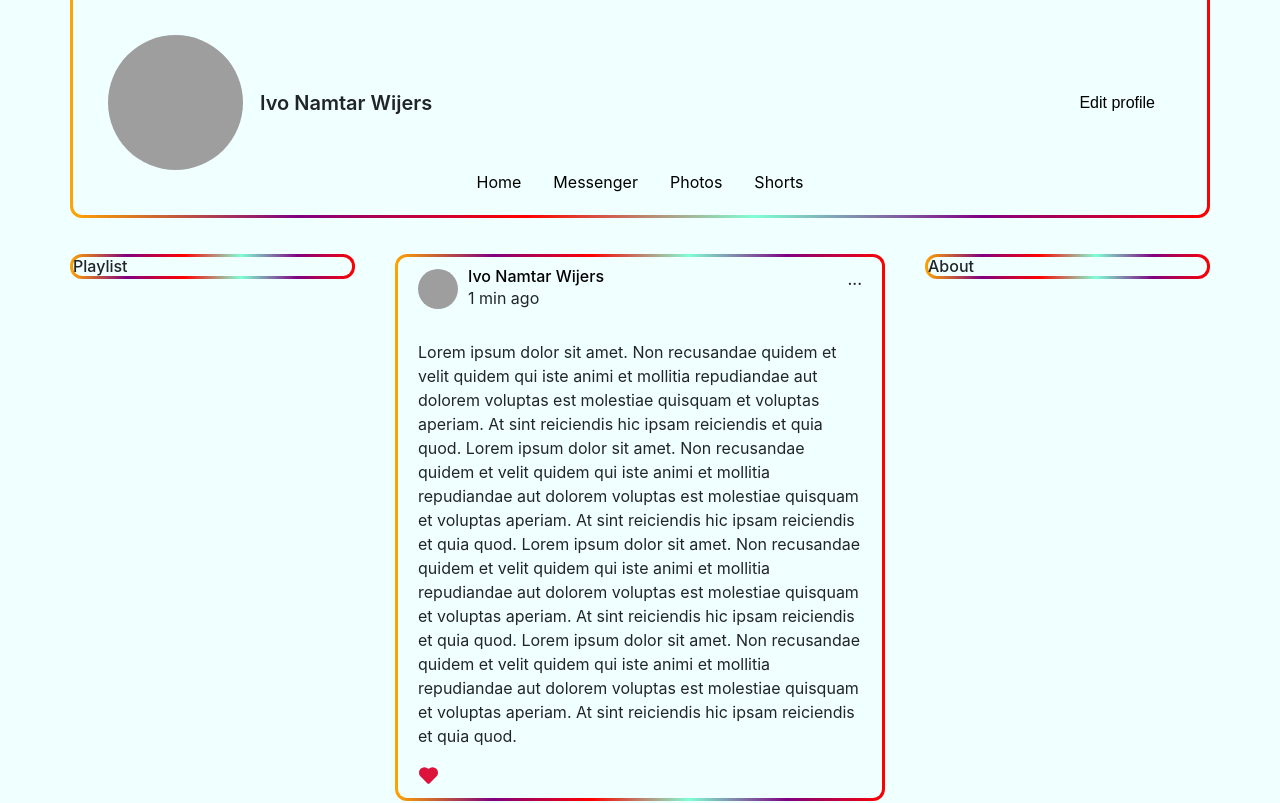
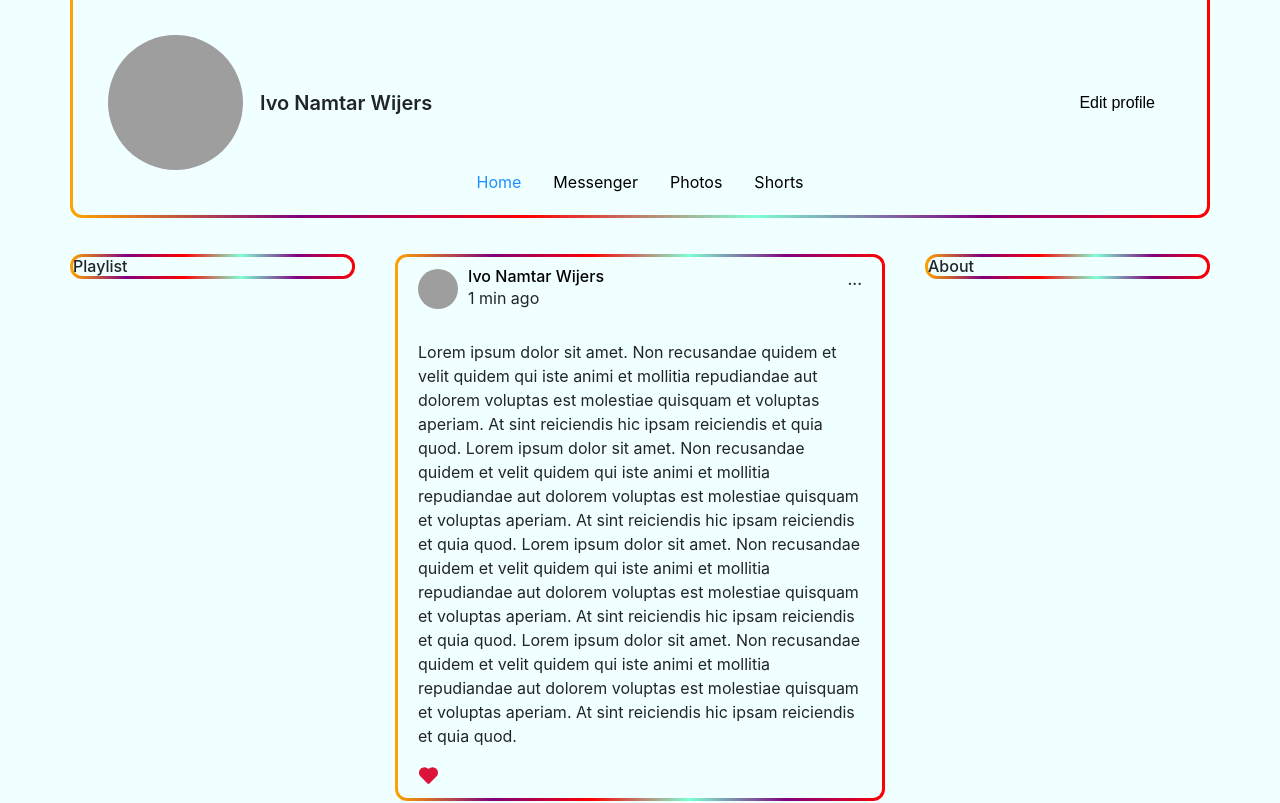
Before and after one commit to kkapchin/samurai-way-main, a React (Create React App) app: page /home in a window 1280 px wide. Shown: the top 803 px of the page. Built offline with nearby package versions, Linux system fonts and the light colour scheme; grey boxes are pictures that could not be loaded.

Commit message:
NavLinks for navbar items

```diff
--- a/src/components/navbar/navbar.tsx
+++ b/src/components/navbar/navbar.tsx
@@ -1,12 +1,15 @@
+import {NavLink} from "react-router-dom";
+import {AppRoute} from "../../const";
+
 export default function Navbar() {
     return (
         <div className="navbar__container">
             <ul className="navbar">
-                <li className="active nav__item">
-                    <a href="/" >Home</a>
+                <li className="nav__item">
+                    <NavLink to={AppRoute.Main} >Home</NavLink>
                 </li>
                 <li className="nav__item">
-                    <a href="/" >Messenger</a>
+                    <NavLink to={AppRoute.Messenger} >Messenger</NavLink>
                 </li>
                 <li className="nav__item">
                     <a href="/" >Photos</a>
```
